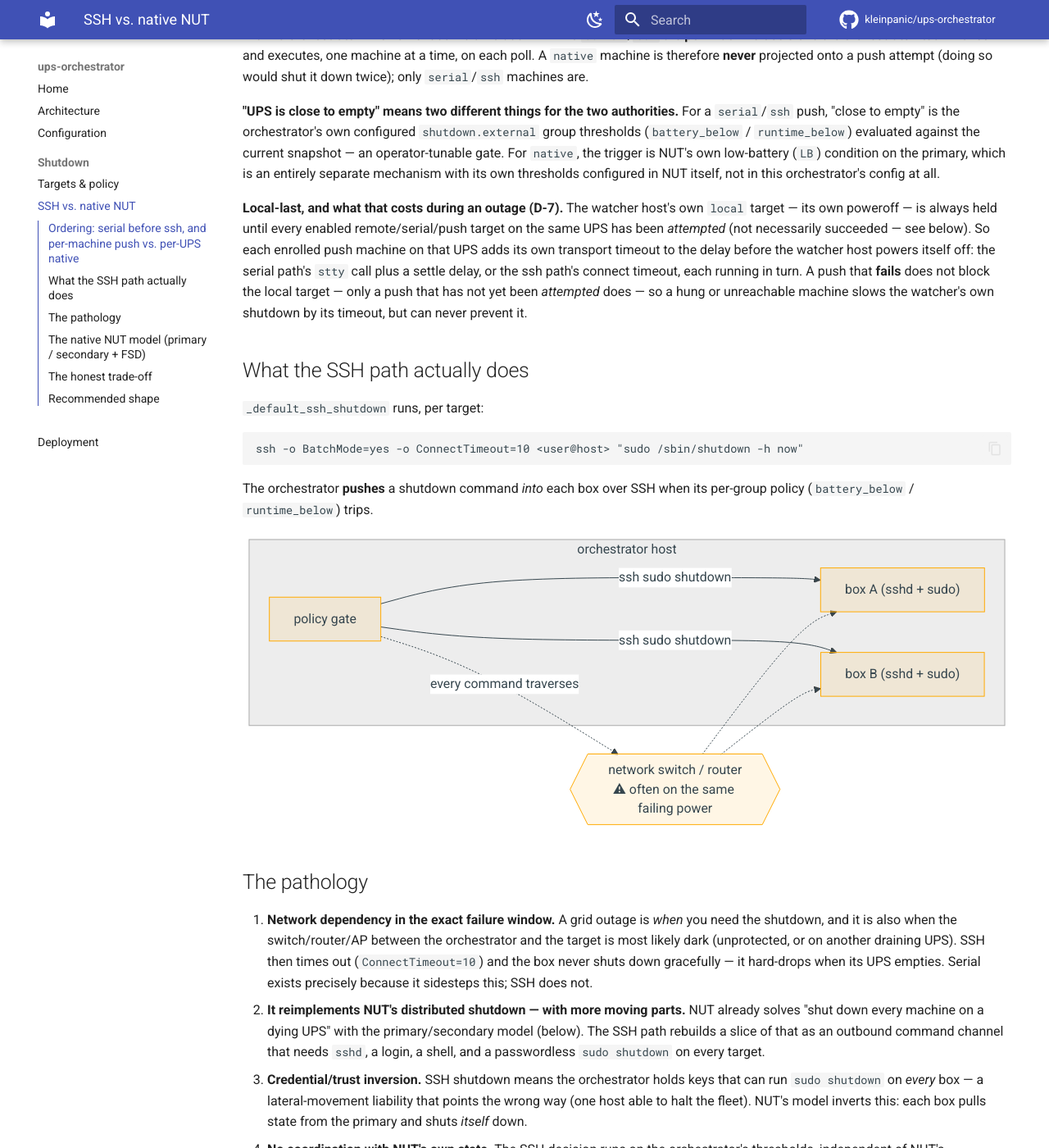
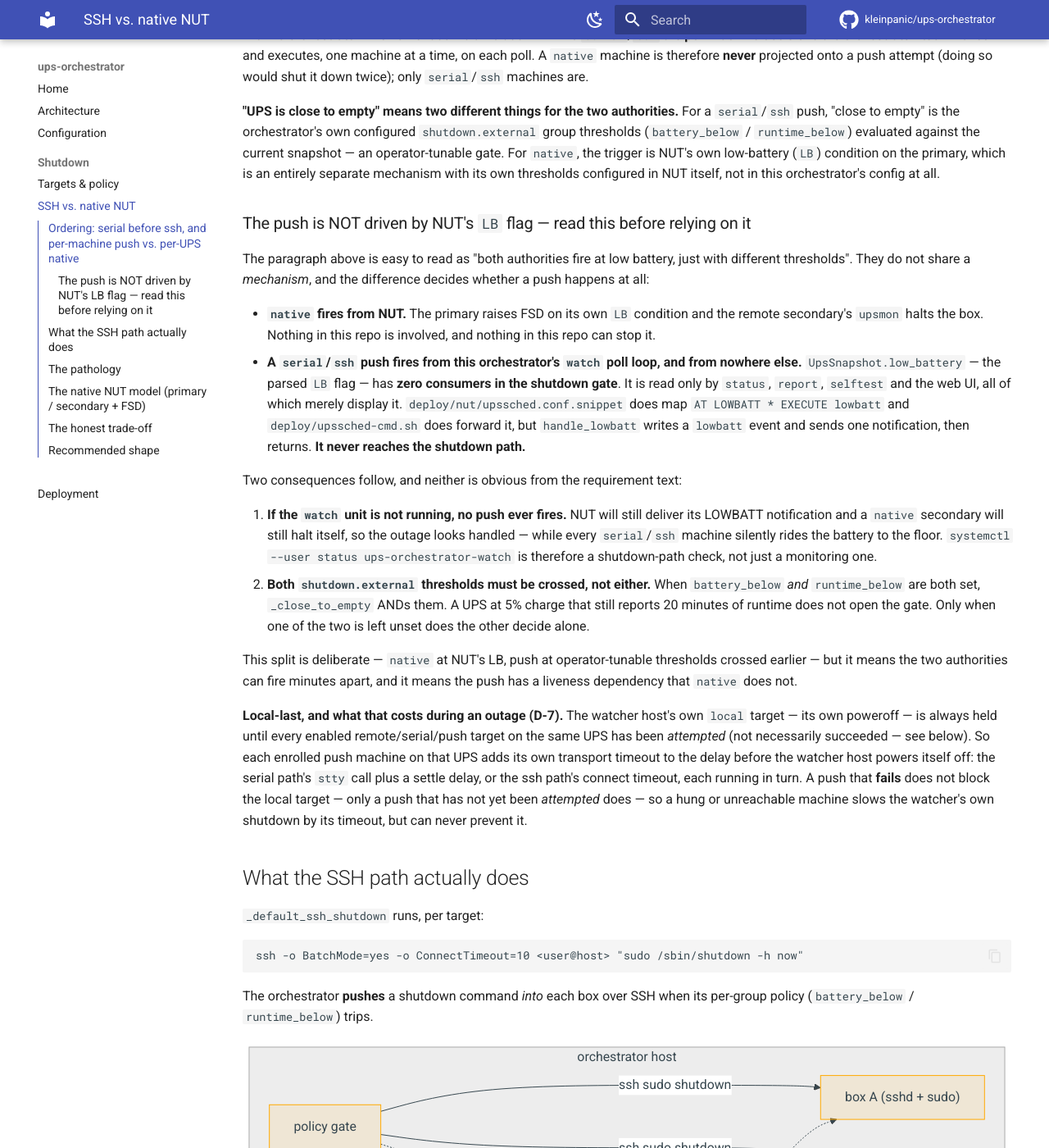
Before and after one commit to kleinpanic/ups-orchestrator, an MkDocs documentation site: the page built from docs/Shutdown-Mechanisms.md, in a window 1280 px wide and 1400 px high, scrolled down 564 px. Shown: the whole window at 82% size. Built offline with MkDocs 1.6.1 and Material for MkDocs 9.7.7, drawn with Linux system fonts in a browser that asks for light colours; comment, search, counter and statistics services are not loaded.

Commit message:
docs(02): state P2-03's real push trigger — the poll loop, not NUT's LB flag
The requirement text reads "on-battery-and-low", and the page already said the
two authorities use different thresholds. Neither says the thing that decides
whether a push happens at all: `UpsSnapshot.low_battery` has ZERO consumers in
the shutdown gate. It is read only by status, report, selftest and the web UI,
all display-only. `upssched.conf.snippet` does map `AT LOWBATT * EXECUTE lowbatt`
and `upssched-cmd.sh` does forward it, but `handle_lowbatt` writes an event, sends
one notification and returns — it never reaches `_run_shutdown_targets`.

Two consequences an operator has to know and could not have read anywhere:

  1. If the klein `watch` unit is down, NUT still delivers LOWBATT and a native
     secondary still self-halts, so the outage looks handled — while every
     serial/ssh machine silently rides the battery to the floor. The watch unit
     is a shutdown-path dependency, not just a monitoring one.
  2. `_close_to_empty` ANDs battery_below and runtime_below when both are set. 5%
     charge with 20 minutes of runtime does not open the gate.

The design is coherent (native at NUT's LB, push at operator-tunable thresholds
crossed earlier); it was simply undocumented.

Two tests pin the claim to the code so the page cannot drift from it.
test_lowbatt_only_notifies could not distinguish "does not fire" from "had
nothing to fire" — it runs with no enrolled machine and no target — so the new
one hands handle_lowbatt a push machine AND an enabled target on an armed policy.
The second holds the LB flag constant across two ticks and moves only runtime,
which is what makes the flag provably not the trigger.

```diff
--- a/docs/Shutdown-Mechanisms.md
+++ b/docs/Shutdown-Mechanisms.md
@@ -39,6 +39,42 @@ configured `shutdown.external` group thresholds (`battery_below` /
 gate. For `native`, the trigger is NUT's own low-battery (`LB`) condition on
 the primary, which is an entirely separate mechanism with its own thresholds
 configured in NUT itself, not in this orchestrator's config at all.
+
+### The push is NOT driven by NUT's `LB` flag — read this before relying on it
+
+The paragraph above is easy to read as "both authorities fire at low battery,
+just with different thresholds". They do not share a *mechanism*, and the
+difference decides whether a push happens at all:
+
+- **`native` fires from NUT.** The primary raises FSD on its own `LB` condition
+  and the remote secondary's `upsmon` halts the box. Nothing in this repo is
+  involved, and nothing in this repo can stop it.
+- **A `serial`/`ssh` push fires from this orchestrator's `watch` poll loop, and
+  from nowhere else.** `UpsSnapshot.low_battery` — the parsed `LB` flag — has
+  **zero consumers in the shutdown gate**. It is read only by `status`,
+  `report`, `selftest` and the web UI, all of which merely display it.
+  `deploy/nut/upssched.conf.snippet` does map `AT LOWBATT * EXECUTE lowbatt`
+  and `deploy/upssched-cmd.sh` does forward it, but `handle_lowbatt` writes a
+  `lowbatt` event and sends one notification, then returns. **It never reaches
+  the shutdown path.**
+
+Two consequences follow, and neither is obvious from the requirement text:
+
+1. **If the `watch` unit is not running, no push ever fires.** NUT will still
+   deliver its LOWBATT notification and a `native` secondary will still halt
+   itself, so the outage looks handled — while every `serial`/`ssh` machine
+   silently rides the battery to the floor. `systemctl --user status
+   ups-orchestrator-watch` is therefore a shutdown-path check, not just a
+   monitoring one.
+2. **Both `shutdown.external` thresholds must be crossed, not either.** When
+   `battery_below` *and* `runtime_below` are both set, `_close_to_empty` ANDs
+   them. A UPS at 5% charge that still reports 20 minutes of runtime does not
+   open the gate. Only when one of the two is left unset does the other decide
+   alone.
+
+This split is deliberate — `native` at NUT's LB, push at operator-tunable
+thresholds crossed earlier — but it means the two authorities can fire minutes
+apart, and it means the push has a liveness dependency that `native` does not.
 
 **Local-last, and what that costs during an outage (D-7).** The watcher host's
 own `local` target — its own poweroff — is always held until every enabled
```
Also changed, not shown: 1 other file.
